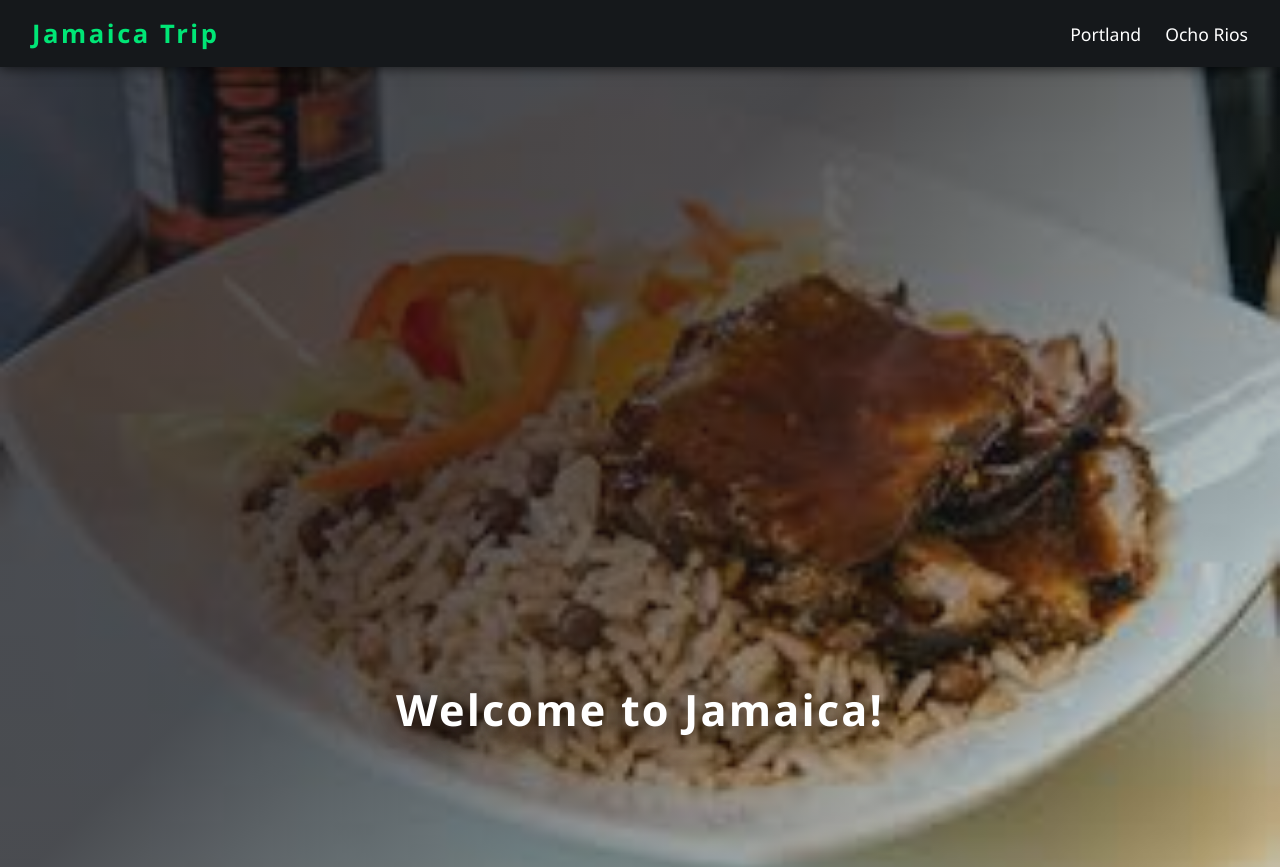
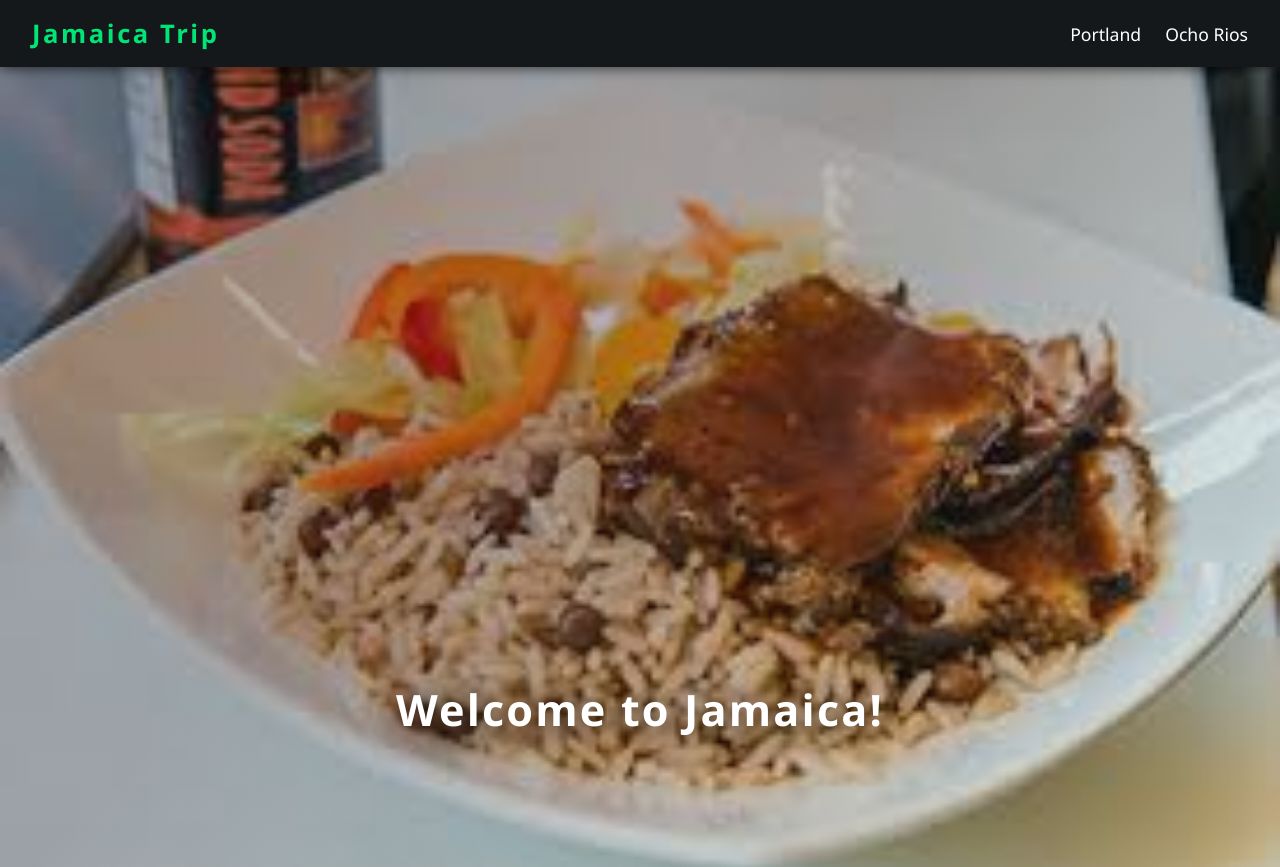
Before and after one commit to stormchin/jamaica2025, a React (Vite) app: page / in a window 1280 px wide. Built offline with nearby package versions, Linux system fonts and the light colour scheme.

Commit message:
Changed dark gradient

```diff
--- a/src/components/Slideshow.jsx
+++ b/src/components/Slideshow.jsx
@@ -43,7 +43,7 @@ export default function Slideshow() {
       <div style={{
         position: 'absolute',
         top: 0, left: 0, width: '100%', height: '100%',
-        background: 'linear-gradient(135deg,rgba(12,12,16,0.7) 40%,rgba(0,230,118,0.05) 100%)'
+        background: 'linear-gradient(135deg,rgba(12,12,16,0.3) 40%,rgba(0,230,118,0.05) 100%)'
       }} />
       <div style={{
         position: 'absolute',
```
